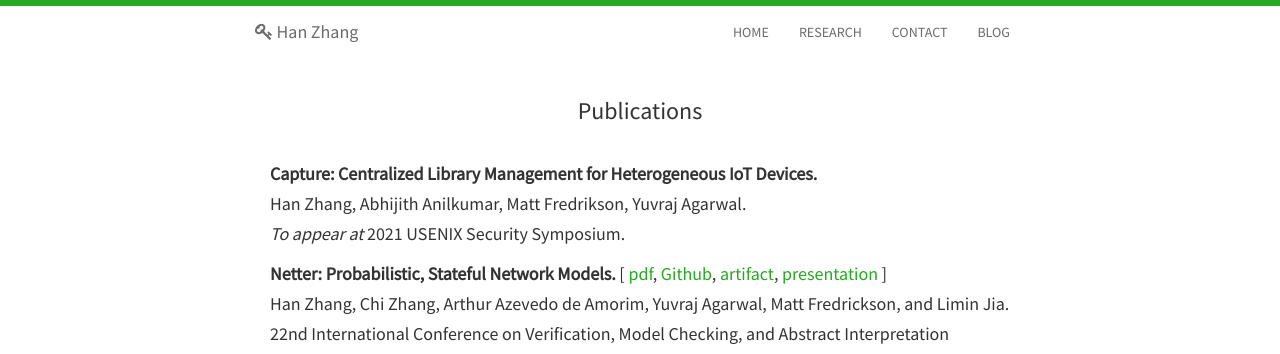
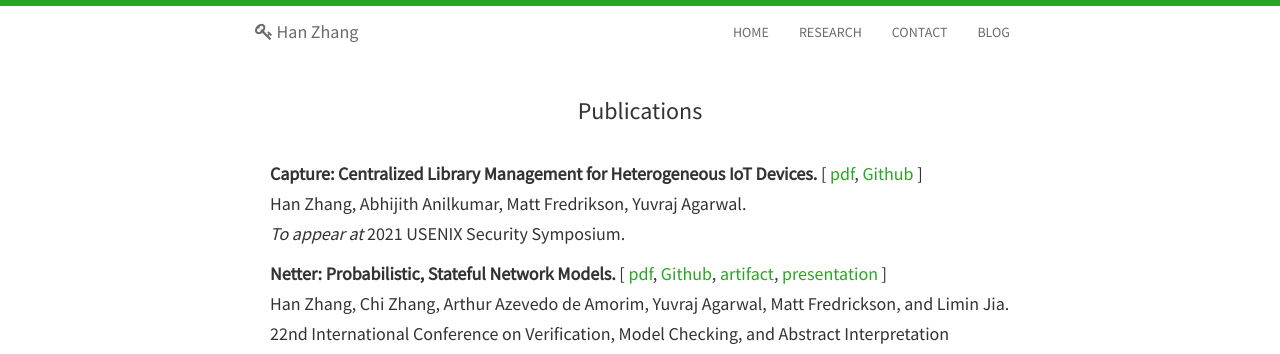
Before and after one commit to zhanghan177/zhanghan177.github.io, a Jekyll site: the page built from publications.html, in a window 1280 px wide. Shown: the top 354 px of the page. Built offline with Jekyll 4.4.1, drawn with Linux system fonts in a browser that asks for light colours; nearby versions of some CDN libraries.

Commit message:
Update publications.html

```diff
--- a/_includes/publications.html
+++ b/_includes/publications.html
@@ -4,7 +4,7 @@
         <div class="panel panel-default">
             <div class="panel-body">
                 <h5>
-                    <strong>Capture: Centralized Library Management for Heterogeneous IoT Devices.</strong><br>
+                    <strong>Capture: Centralized Library Management for Heterogeneous IoT Devices.</strong> [ <a href="{{ site.baseurl }}assets/vmcai21-zhang.pdf">pdf</a>, <a href="https://github.com/synergylabs/iot-capture">Github</a> ]<br>
                     Han Zhang, Abhijith Anilkumar, Matt Fredrikson, Yuvraj Agarwal.<br>
                     <i>To appear at</i> 2021 USENIX Security Symposium.<br>
                 </h5>
```
